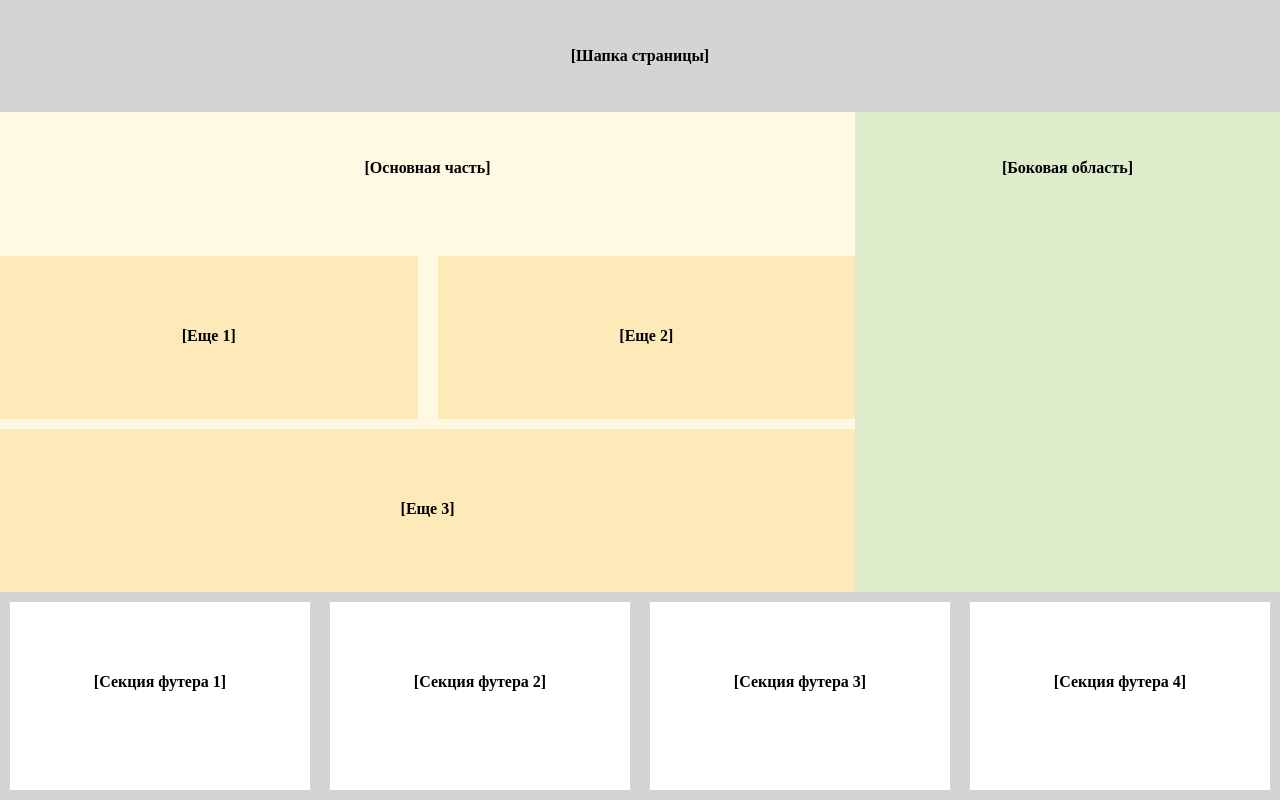
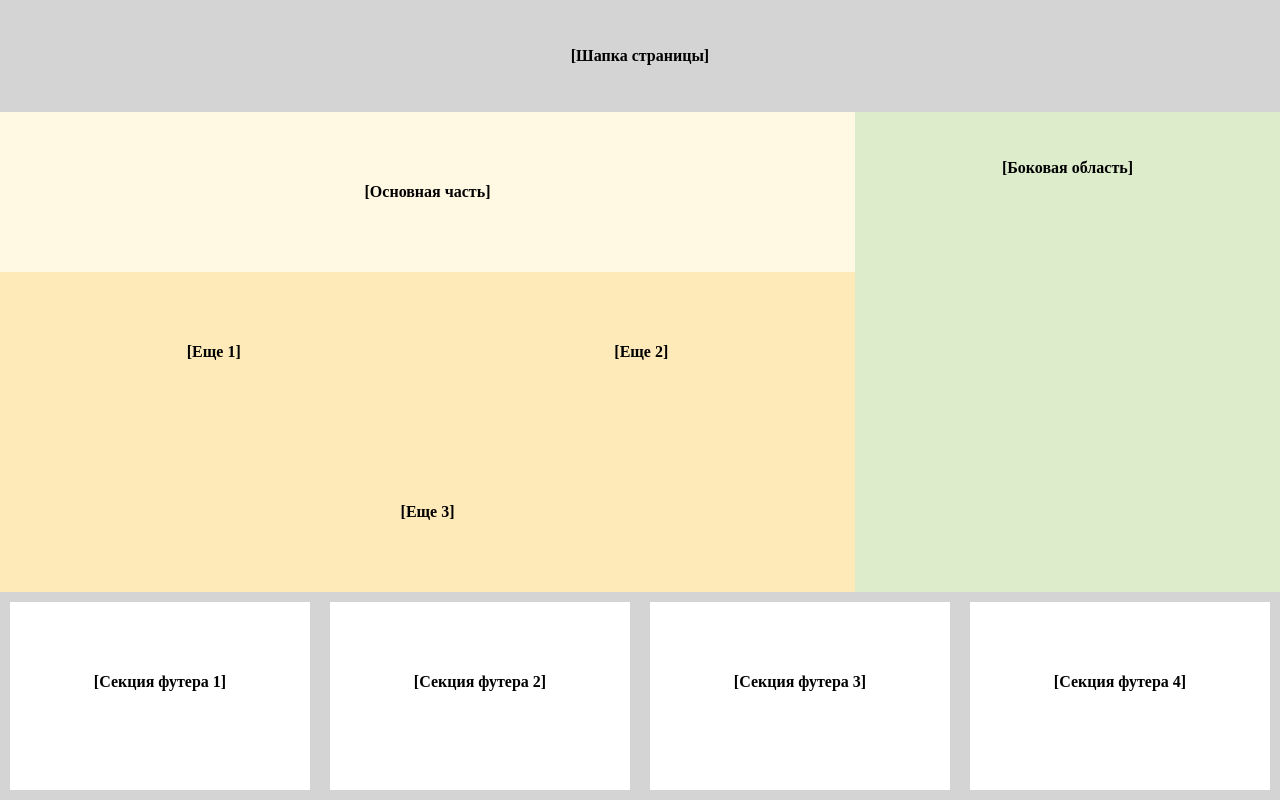
Before and after one commit to Victoria-V-V/week6_grid_layout, a plain HTML site: page index.html in a window 1280 px wide. Drawn offline with Linux system fonts and the light colour scheme.

Commit message:
Fixed grid

```diff
--- a/assets/styles/style.css
+++ b/assets/styles/style.css
@@ -6,82 +6,72 @@ body {
 }
 
 .header {
-    background-color: rgb(212, 212, 212);
     grid-area: hd;
     line-height: 14vh;
+    background-color: rgb(212, 212, 212);
 }
 
 .main {
+    display: grid;
+    grid-template-columns: 1fr 1fr;
+    grid-template-rows: 1fr 1fr 1fr;
+    justify-content: space-around;
+    grid-area: main;
+    /* padding: 10px; */
+    line-height: 20vh;
     background-color: rgb(255, 248, 227);
-    grid-area: main;
+    /* gap: 10px; */
+
 }
 
 .content {
-    height: 30%;
-    line-height: 14vh;
+    grid-area: 1/1/2/3;
 }
 
-.main_container {
-    height: 70%;
-    justify-content: center;
-    column-gap: 20px;
-    row-gap: 10px;
+.main_section_1 {
+    grid-area: 2/1/3/2;
+}
 
-    display: grid;
+.main_section_2 {
+    grid-area: 2/2/3/3;
+}
 
-
-    grid-template-columns: 1fr 1fr;
-    grid-template-rows: 1fr 1fr;
-    grid-template-areas:
-        "main_s_1 main_s_2"
-        "main_s_3 main_s_3";
+.main_section_3 {
+    grid-area: 3/1/4/3;
 }
 
 main>section {
     background-color: rgb(254, 234, 185);
-    line-height: 20vh;
-}
-
-.main_section_1 {
-    grid-area: main_s_1;
-}
-
-.main_section_2 {
-    grid-area: main_s_2;
-}
-
-.main_section_3 {
-    grid-area: main_s_3;
 }
 
 .aside {
-    background-color: rgb(221, 236, 203);
     grid-area: sd;
     line-height: 14vh;
+    background-color: rgb(221, 236, 203);
 }
 
 .footer {
-    background-color: rgb(212, 212, 212);
     grid-area: ft;
     display: grid;
     grid-template-rows: 1fr;
     grid-template-columns: 1fr 1fr 1fr 1fr;
     gap: 20px;
     padding: 10px;
+    background-color: rgb(212, 212, 212);
 }
 
 footer>section {
+    line-height: 20vh;
     background-color: rgb(255, 255, 255);
-    line-height: 20vh;
 }
 
 .container {
-    height: 100vh;
     display: grid;
     grid-template-columns: 1fr 33.2%;
-    grid-template-rows: 14vh 1fr 26vh;
+    grid-template-rows: 14vh 60vh 26vh;
     grid-template-areas:
         "hd hd"
         "main sd"
         "ft ft";
+    height: 100vh;
 }
--- a/index.html
+++ b/index.html
@@ -15,16 +15,12 @@
     <div class="container">
 
         <header class="header">[Шапка страницы]</header>
+
         <main class="main">
-
-            <div class="content"> [Основная часть]
-            </div>
-
-            <main class="main_container">
-                <section class="main_section_1">[Еще 1]</section>
-                <section class="main_section_2">[Еще 2]</section>
-                <section class="main_section_3">[Еще 3]</section>
-            </main>
+            <div class="content"> [Основная часть]</div>
+            <section class="main_section_1">[Еще 1]</section>
+            <section class="main_section_2">[Еще 2]</section>
+            <section class="main_section_3">[Еще 3]</section>
         </main>
 
         <aside class="aside">[Боковая область]</aside>
@@ -36,11 +32,7 @@
             <section class="footer_section">[Секция футера 4]</section>
         </footer>
 
-
     </div>
-
-
-
 
 </body>
 
```
